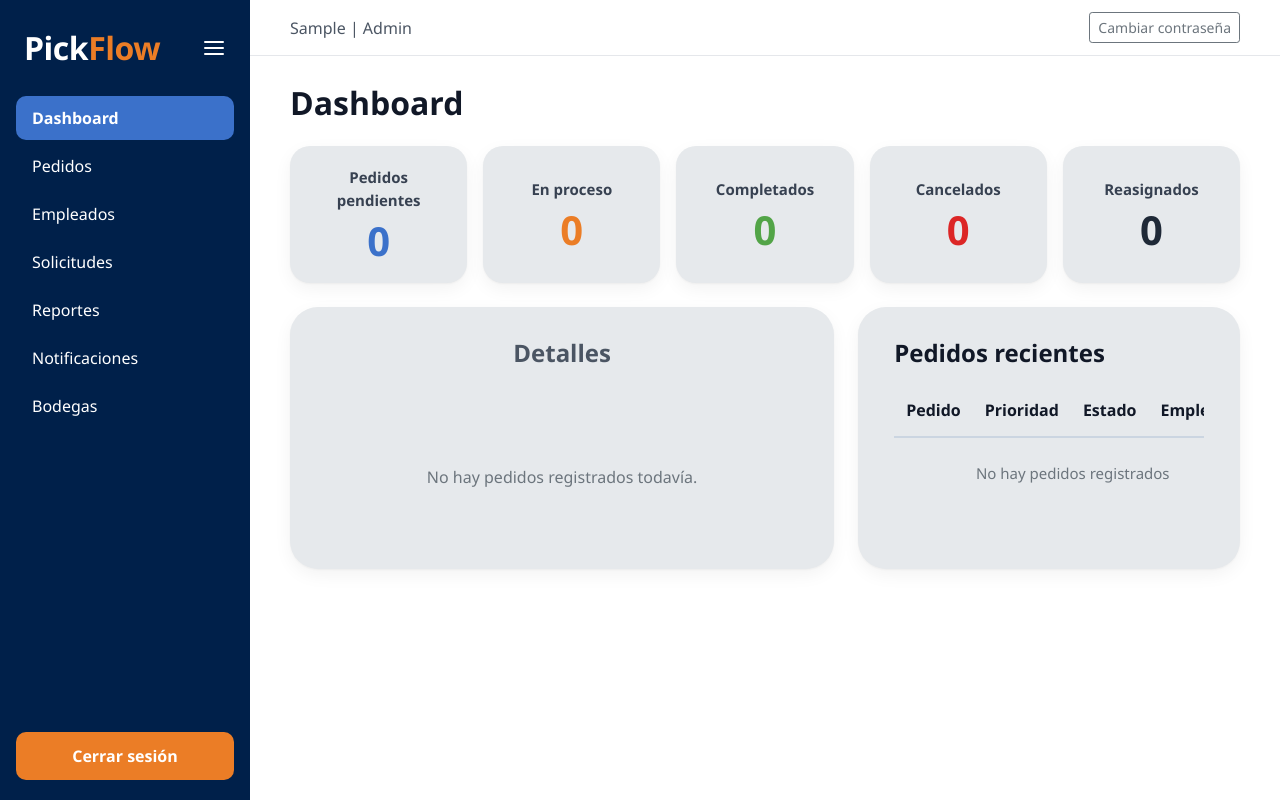
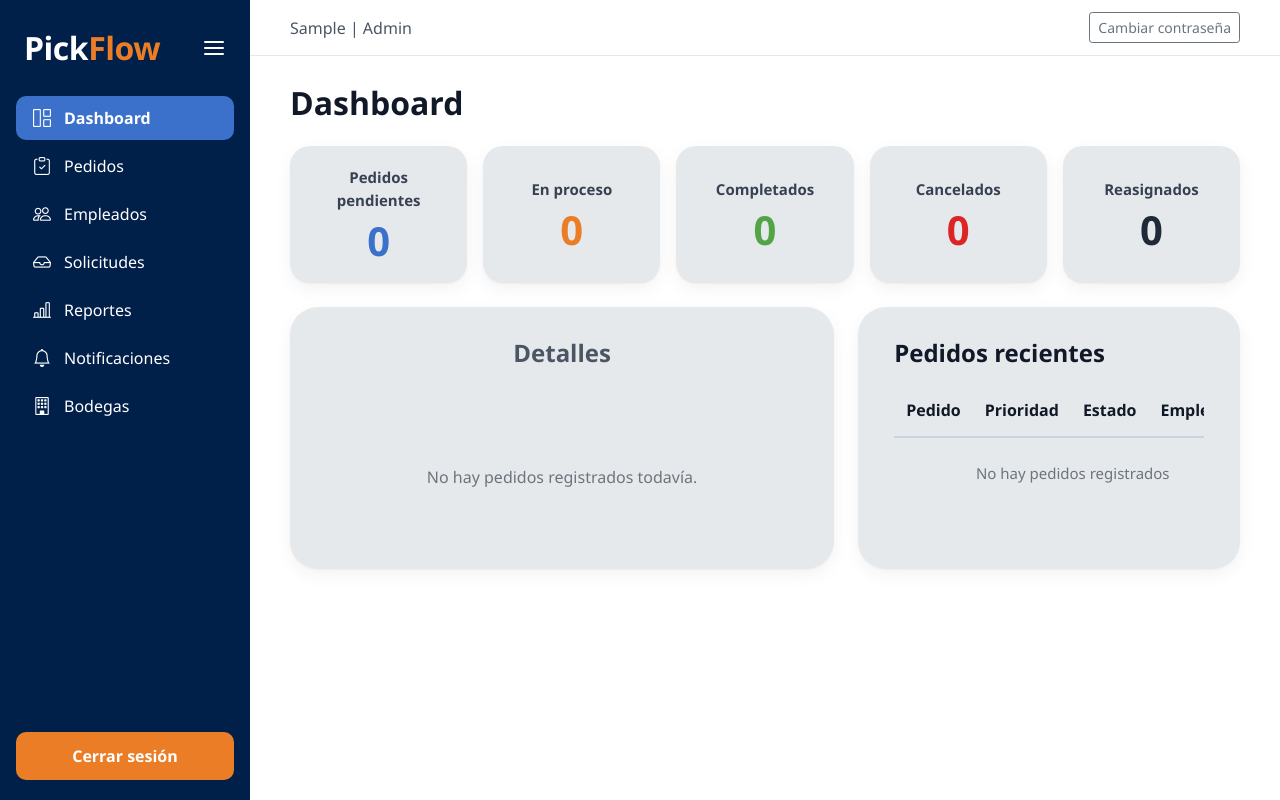
Before and after one commit to Parrrritaa/PickFlowAPP, an ASP.NET Core app: page / in a window 1280 px wide. Run offline with ASP.NET Core 8, Linux system fonts and the light colour scheme; the visitor is signed in with stand-in values (Sample User, id 1); data that the repository does not hold is empty; some libraries are stand-ins or nearby versions.

Commit message:
Añadir íconos de línea a las opciones del menú lateral

```diff
--- a/Views/Shared/_Layout.cshtml
+++ b/Views/Shared/_Layout.cshtml
@@ -44,11 +44,13 @@
                 <ul class="pf-nav">
                     <li class="pf-nav-item">
                         <a class="pf-nav-link @(currentController == "Home" ? "active" : "")" asp-controller="Home" asp-action="Index">
+                            <i class="bi bi-grid-1x2 pf-nav-icon" aria-hidden="true"></i>
                             Dashboard
                         </a>
                     </li>
                     <li class="pf-nav-item">
                         <a class="pf-nav-link @(currentController == "Pedidos" && currentAction != "CargarExcel" ? "active" : "")" asp-controller="Pedidos" asp-action="Index">
+                            <i class="bi bi-clipboard-check pf-nav-icon" aria-hidden="true"></i>
                             Pedidos
                         </a>
                     </li>
@@ -56,12 +58,14 @@
                     {
                         <li class="pf-nav-item">
                             <a class="pf-nav-link @(currentController == "Pedidos" && currentAction == "CargarExcel" ? "active" : "")" asp-controller="Pedidos" asp-action="CargarExcel">
+                                <i class="bi bi-file-earmark-spreadsheet pf-nav-icon" aria-hidden="true"></i>
                                 Cargar Excel
                             </a>
                         </li>
                     }
                     <li class="pf-nav-item">
                         <a class="pf-nav-link @(currentController == "Empleados" ? "active" : "")" asp-controller="Empleados" asp-action="Index">
+                            <i class="bi bi-people pf-nav-icon" aria-hidden="true"></i>
                             Empleados
                         </a>
                     </li>
@@ -69,12 +73,14 @@
                         @if (userRole == Roles.Auxiliar)
                         {
                             <a class="pf-nav-link @(currentController == "Solicitudes" ? "active" : "")" asp-controller="Solicitudes" asp-action="MisSolicitudes">
+                                <i class="bi bi-inbox pf-nav-icon" aria-hidden="true"></i>
                                 Solicitudes
                             </a>
                         }
                         else
                         {
                             <a class="pf-nav-link @(currentController == "Solicitudes" ? "active" : "")" asp-controller="Solicitudes" asp-action="Index">
+                                <i class="bi bi-inbox pf-nav-icon" aria-hidden="true"></i>
                                 Solicitudes
                                 @await Component.InvokeAsync("MenuBadges", new { tipo = "solicitudes" })
                             </a>
@@ -82,11 +88,13 @@
                     </li>
                     <li class="pf-nav-item">
                         <a class="pf-nav-link @(currentController == "Reportes" ? "active" : "")" asp-controller="Reportes" asp-action="Index">
+                            <i class="bi bi-bar-chart-line pf-nav-icon" aria-hidden="true"></i>
                             Reportes
                         </a>
                     </li>
                     <li class="pf-nav-item">
                         <a class="pf-nav-link @(currentController == "Notificaciones" ? "active" : "")" asp-controller="Notificaciones" asp-action="Index">
+                            <i class="bi bi-bell pf-nav-icon" aria-hidden="true"></i>
                             Notificaciones
                             @await Component.InvokeAsync("MenuBadges", new { tipo = "notificaciones" })
                         </a>
@@ -96,6 +104,7 @@
                     {
                         <li class="pf-nav-item">
                             <a class="pf-nav-link @(currentController == "Usuarios" ? "active" : "")" asp-controller="Usuarios" asp-action="Index">
+                                <i class="bi bi-person-gear pf-nav-icon" aria-hidden="true"></i>
                                 Usuarios y roles
                             </a>
                         </li>
@@ -103,6 +112,7 @@
 
                     <li class="pf-nav-item">
                         <a class="pf-nav-link @(currentController == "Bodegas" ? "active" : "")" asp-controller="Bodegas" asp-action="Index">
+                            <i class="bi bi-building pf-nav-icon" aria-hidden="true"></i>
                             Bodegas
                         </a>
                     </li>
@@ -111,6 +121,7 @@
                     {
                         <li class="pf-nav-item">
                             <a class="pf-nav-link @(currentController == "Productos" ? "active" : "")" asp-controller="Productos" asp-action="Index">
+                                <i class="bi bi-box-seam pf-nav-icon" aria-hidden="true"></i>
                                 Productos
                             </a>
                         </li>
@@ -120,6 +131,7 @@
                     {
                         <li class="pf-nav-item">
                             <a class="pf-nav-link @(currentController == "Auditoria" ? "active" : "")" asp-controller="Auditoria" asp-action="Index">
+                                <i class="bi bi-journal-text pf-nav-icon" aria-hidden="true"></i>
                                 Log del sistema
                             </a>
                         </li>
--- a/wwwroot/css/site.css
+++ b/wwwroot/css/site.css
@@ -169,6 +169,16 @@ body {
                 transform var(--pf-duration-fast) var(--pf-ease);
 }
 
+/* Ícono de línea de cada módulo del menú: ancho fijo para que los textos queden alineados */
+.pf-nav-icon {
+    flex-shrink: 0;
+    width: 20px;
+    margin-right: 12px;
+    font-size: 18px;
+    line-height: 1;
+    text-align: center;
+}
+
 .pf-nav-link:hover {
     background-color: var(--pf-navy-hover);
     color: #FFFFFF;
```
